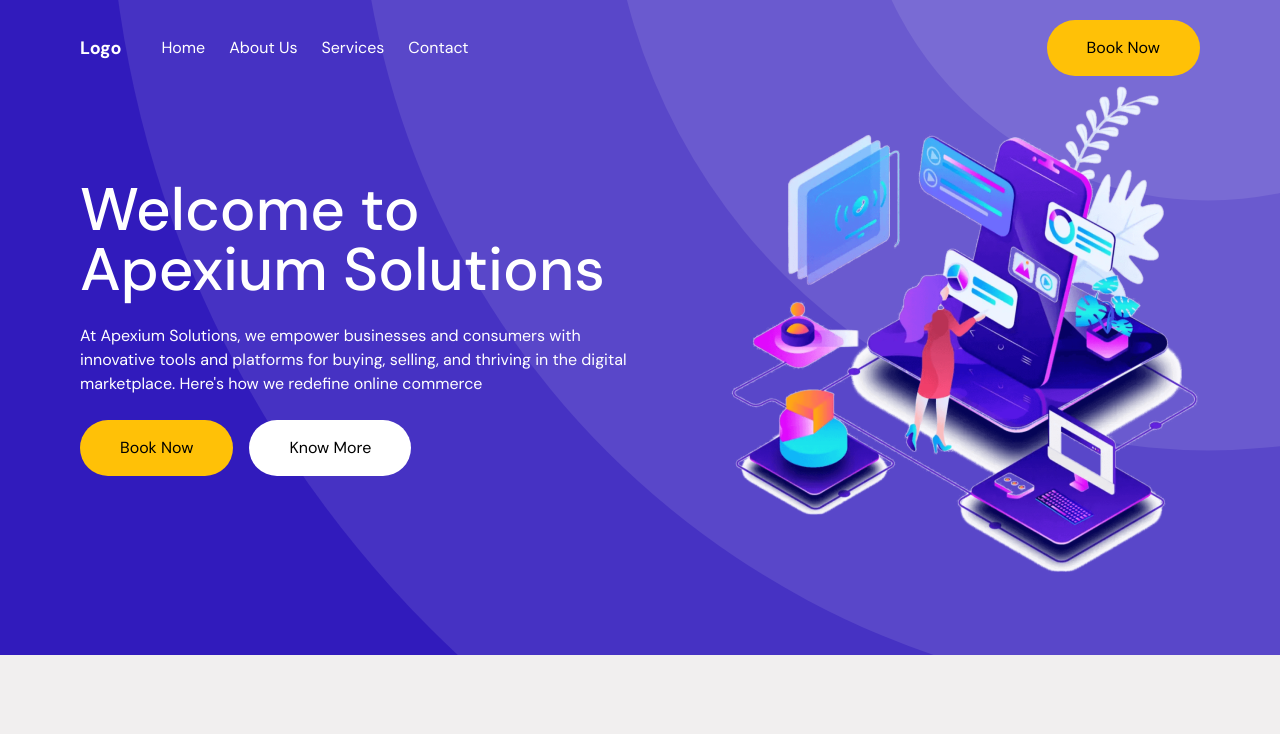
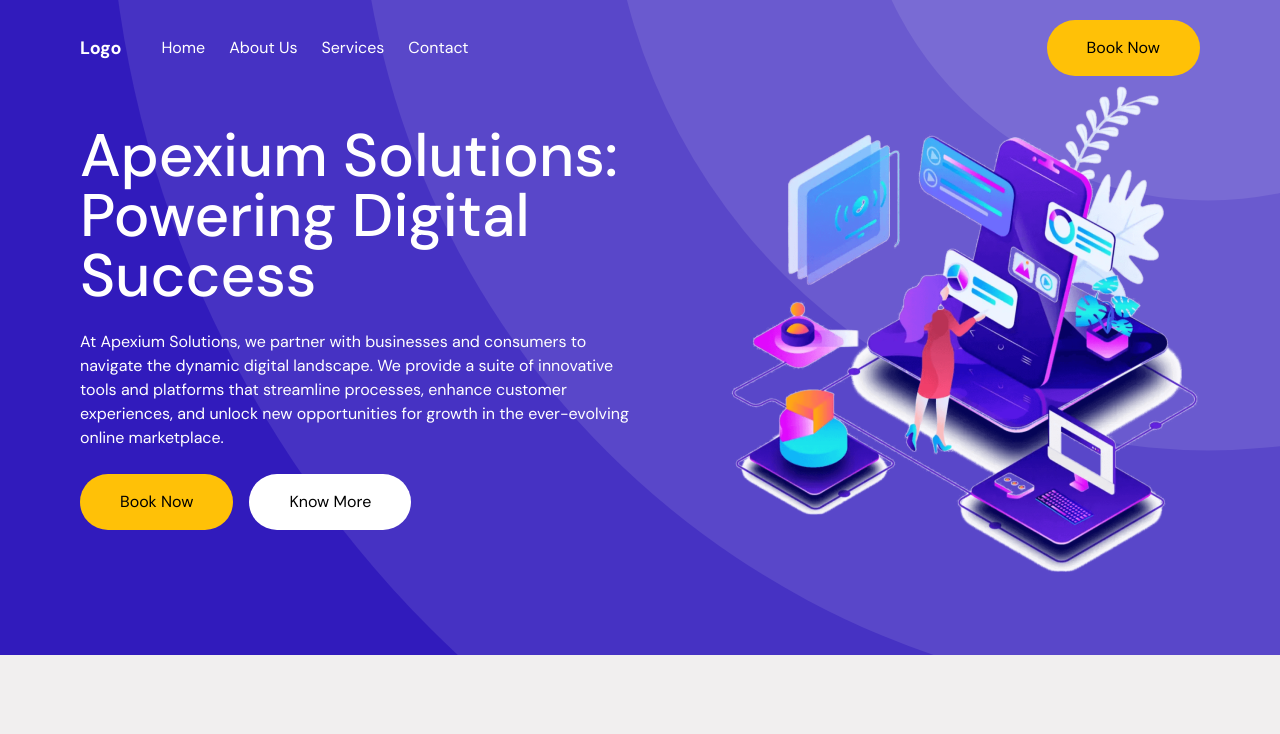
Before and after one commit to Six-Path-Studio/ibinye-work, a React (Vite) app: page / in a window 1280 px wide. Shown: the top 734 px of the page. Built offline with nearby package versions, Linux system fonts and the light colour scheme.

Commit message:
fixes commit

```diff
--- a/src/App.css
+++ b/src/App.css
@@ -3,6 +3,11 @@
 body {
   font-family: "DM Sans", serif;
   background-color: #F1EFEF;
+}
+
+html,
+body {
+  overflow-x: hidden;
 }
 
 h1 {
@@ -17,20 +22,20 @@ p {
   background: linear-gradient(86.55deg, #8E2DE2 24.13%, #4A00E0 78.74%);
 }
 
-.text-gradient{
+.text-gradient {
   background: linear-gradient(86.55deg, #8E2DE2 24.13%, #4A00E0 78.74%);
   color: transparent;
   background-clip: text;
 
 }
 
-ul li{
+ul li {
   list-style-type: disc;
   list-style-position: inside;
   color: #303030;
 }
 
-.hero{
+.hero {
   background-color: #311BBC;
   background-image: url('/images/pattern.svg');
   background-repeat: no-repeat;
--- a/src/components/FooterNav.jsx
+++ b/src/components/FooterNav.jsx
@@ -1,3 +1,4 @@
+import { Link } from "react-router";
 
 const FooterNav = () => {
   return (
@@ -8,10 +9,17 @@ const FooterNav = () => {
       </div>
       <div>
         <h2 className="text-lg font-medium mb-4">Resources</h2>
-        <p className="text-[#D0CACA] my-1">Home</p>
-        <p className="text-[#D0CACA] my-1">About Us</p>
-        <p className="text-[#D0CACA] my-1">Services</p>
+        <Link to={'/'}>
+          <p className="text-[#D0CACA] my-1">Home</p>
+        </Link>
+        <Link to={'/about-us'}>
+          <p className="text-[#D0CACA] my-1">About Us</p>
+        </Link>
+        <Link to={'/services'}>
+          <p className="text-[#D0CACA] my-1">Services</p>
+        </Link>
       </div>
+
       <div>
         <h2 className="text-lg font-medium mb-4">Important Links</h2>
         <p className="text-[#D0CACA] my-1">Privacy Policy</p>
--- a/src/components/Hero.jsx
+++ b/src/components/Hero.jsx
@@ -1,12 +1,15 @@
+import { Link } from "react-router";
 
 const Hero = () => {
   return (
     <section data-aos="fade-down" className="lg:flex hero justify-between lg:p-20 sm:py-20 p-4">
       <div className="my-auto lg:w-1/2">
-        <h1 className="lg:text-6xl text-5xl text-white font-medium">Welcome to Apexium Solutions</h1>
-        <p className="my-6 text-white">At Apexium Solutions, we empower businesses and consumers with innovative tools and platforms for buying, selling, and thriving in the digital marketplace. Here&apos;s how we redefine online commerce</p>
+        <h1 className="lg:text-6xl text-5xl text-white font-medium">Apexium Solutions: Powering Digital Success</h1>
+        <p className="my-6 text-white">At Apexium Solutions, we partner with businesses and consumers to navigate the dynamic digital landscape. We provide a suite of innovative tools and platforms that streamline processes, enhance customer experiences, and unlock new opportunities for growth in the ever-evolving online marketplace.</p>
         <button className="bg-[#FFC107] p-4 px-10 rounded-full mr-4">Book Now</button>
-        <button className="p-4 rounded-full px-10 bg-white">Know More</button>
+        <Link to={'/services'}>
+          <button className="p-4 rounded-full px-10 bg-white">Know More</button>
+        </Link>
       </div>
       <img src="/images/banner-hero-01.png.png" alt="" />
     </section>
--- a/src/components/ServiceSection.jsx
+++ b/src/components/ServiceSection.jsx
@@ -1,5 +1,20 @@
+import { Link } from "react-router";
 
 const ServiceSection = () => {
+  const pricing = [
+    {
+      title: "Ecommerce Development",
+      price: '7,000'
+    },
+    {
+      title: "Software Development",
+      price: '4,000'
+    },
+    {
+      title: "Mobile Development",
+      price: '4,000'
+    },
+  ]
   return (
     <>
       <section className="bg-[#EDE2FF] lg:flex lg:p-20 p-4 sm:py-10 justify-between">
@@ -8,7 +23,9 @@ const ServiceSection = () => {
           <h1 className="lg:text-7xl text-4xl font-medium">Experience <br /> the Future of <br /> E-commerce.</h1>
           <p className="py-4">Start your journey with Apexium today. Whether you&apos;re a buyer, seller, or service provider, we make online commerce smarter, faster, and easier for you.</p>
           <button className="bg-[#FFC107] p-4 px-10 rounded-full mr-4">Book Now</button>
-          <button className="p-4 rounded-full px-10 bg-white">Know More</button>
+          <Link to={'/services'}>
+            <button className="p-4 rounded-full px-10 bg-white">Know More</button>
+          </Link>
         </div>
         <img data-aos="fade-up-right" src="/images/about-hero-02.png.png" alt="" />
       </section>
@@ -18,8 +35,8 @@ const ServiceSection = () => {
           <h1 className='lg:text-5xl text-3xl font-medium'>Apexium Solutions Pricing Plans</h1>
         </div>
         <div className="grid lg:grid-cols-3 gap-3">
-          {[1, 2, 3].map((_, index) => <div key={index} className="text-center bg-white p-10 rounded-3xl">
-            <h1 className="text-3xl mb-4 font-medium">Ecommerce Development</h1>
+          {pricing.map((price, index) => <div key={index} className="text-center bg-white p-10 rounded-3xl">
+            <h1 className="text-3xl mb-4 font-medium">{price.title}</h1>
             <ul className="text-sm">
               <li>Customizable store design and layout</li>
               <li>Advanced analytics and reporting tools</li>
@@ -28,7 +45,7 @@ const ServiceSection = () => {
             </ul>
             <div className="flex justify-center my-4">
               <h2 className="my-auto mr-2 font-medium">$</h2>
-              <h2 className="text-xl font-medium">7,000</h2>
+              <h2 className="text-xl font-medium">{price.price}</h2>
             </div>
             <button className="gradient p-4 rounded-full px-6 text-white">Book Now</button>
           </div>)}
```
